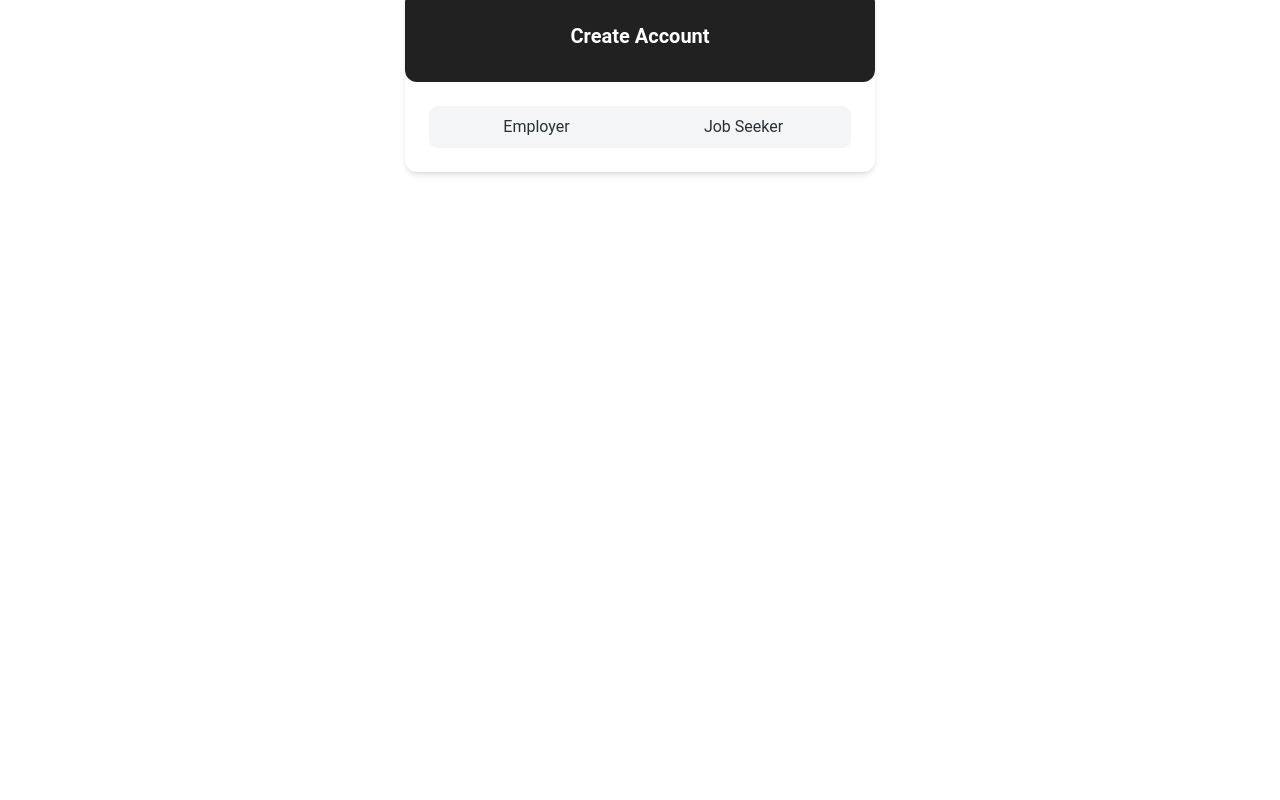
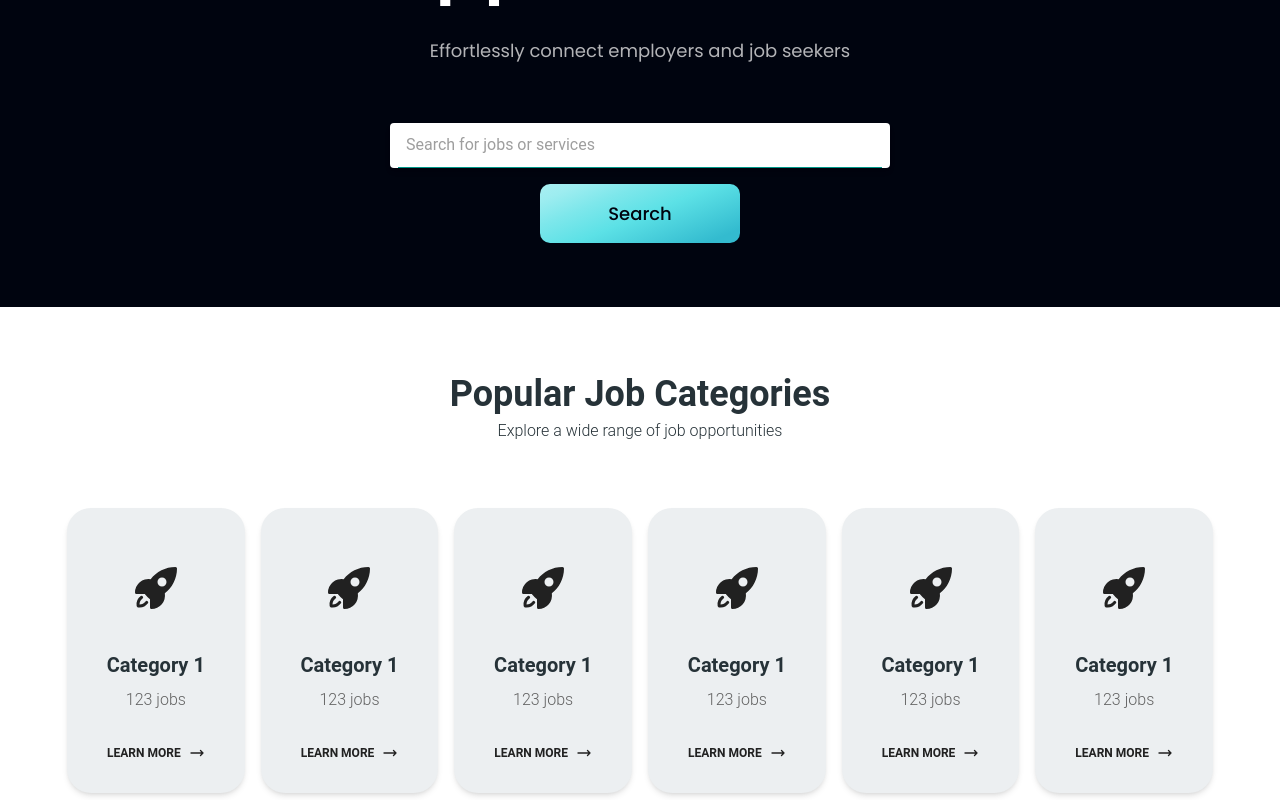
Before and after one commit to febryprasetyo/serice-seeker-front-end, a React (Vite) app: page / in a window 1280 px wide. Shown: the part 360-1160 px from the top of the page. Before the commit the page ends 800 px from the top, so only its background shows below. Built offline with nearby package versions, Linux system fonts and the light colour scheme; the HTML template or start-up script is replaced by a standard one.

Commit message:
Popular Job Categories

```diff
--- a/src/App.jsx
+++ b/src/App.jsx
@@ -3,14 +3,17 @@ import Homepage from '@/page/Homepage';
 import Login from '@/page/auth/Login';
 import { BrowserRouter, Route, Routes } from 'react-router-dom';
 import Signin from '@/page/auth/Signin';
+import Job from './page/job/job';
 
 function App() {
   return (
     <>
       <BrowserRouter>
-        {/* <Navbar></Navbar> */}
+        <Navbar></Navbar>
         <Routes>
-          <Route path='/' element={<Signin />}></Route>
+          <Route path='/' element={<Homepage />}></Route>
+          <Route path='/jobs' element={<Job />}></Route>
+
           {/* <Route path='/homepage' element={<Homepage />}></Route>
           <Route path='/login' element={<Login />}></Route>
           <Route path='/SignIn' element={<SignIn />}></Route> */}
--- /dev/null
+++ b/src/components/card/card-category.jsx
@@ -0,0 +1,66 @@
+/* eslint-disable react/prop-types */
+import {
+  Card,
+  CardBody,
+  CardFooter,
+  Typography,
+  Button,
+  CardHeader,
+} from '@material-tailwind/react';
+
+const CardCategory = ({ category, value }) => {
+  return (
+    <Card className=' w-full max-w-[16rem] bg-blue-gray-50 rounded-3xl'>
+      <CardHeader
+        floated={false}
+        shadow={false}
+        color='transparent'
+        className='flex justify-center pt-10'>
+        <svg
+          xmlns='http://www.w3.org/2000/svg'
+          viewBox='0 0 24 24'
+          fill='currentColor'
+          className='mb-4 h-12 w-12 text-gray-900  '>
+          <path
+            fillRule='evenodd'
+            d='M9.315 7.584C12.195 3.883 16.695 1.5 21.75 1.5a.75.75 0 01.75.75c0 5.056-2.383 9.555-6.084 12.436A6.75 6.75 0 019.75 22.5a.75.75 0 01-.75-.75v-4.131A15.838 15.838 0 016.382 15H2.25a.75.75 0 01-.75-.75 6.75 6.75 0 017.815-6.666zM15 6.75a2.25 2.25 0 100 4.5 2.25 2.25 0 000-4.5z'
+            clipRule='evenodd'
+          />
+          <path d='M5.26 17.242a.75.75 0 10-.897-1.203 5.243 5.243 0 00-2.05 5.022.75.75 0 00.625.627 5.243 5.243 0 005.022-2.051.75.75 0 10-1.202-.897 3.744 3.744 0 01-3.008 1.51c0-1.23.592-2.323 1.51-3.008z' />
+        </svg>
+      </CardHeader>
+      <CardBody className='text-center'>
+        <div className=''></div>
+        <Typography variant='h5' color='blue-gray' className='mb-2'>
+          {category}
+        </Typography>
+        <Typography>{value} jobs</Typography>
+      </CardBody>
+      <CardFooter className='pt-0 flex justify-center '>
+        <a href='#' className='inline-block'>
+          <Button
+            size='sm'
+            variant='text'
+            className='flex justify-center gap-2'>
+            Learn More
+            <svg
+              xmlns='http://www.w3.org/2000/svg'
+              fill='none'
+              viewBox='0 0 24 24'
+              strokeWidth={2}
+              stroke='currentColor'
+              className='h-4 w-4'>
+              <path
+                strokeLinecap='round'
+                strokeLinejoin='round'
+                d='M17.25 8.25L21 12m0 0l-3.75 3.75M21 12H3'
+              />
+            </svg>
+          </Button>
+        </a>
+      </CardFooter>
+    </Card>
+  );
+};
+
+export default CardCategory;
--- /dev/null
+++ b/src/components/forms/register-form.jsx
@@ -0,0 +1,140 @@
+"use client";
+import React, { useState } from "react";
+import Image from "next/image";
+import * as Yup from "yup";
+import { Resolver, useForm } from "react-hook-form";
+import ErrorMsg from "../common/error-msg";
+import icon from "@/assets/images/icon/icon_60.svg";
+
+// form data type
+type IFormData = {
+  name: string;
+  email: string;
+  password: string;
+};
+
+// schema
+const schema = Yup.object().shape({
+  name: Yup.string().required().label("Name"),
+  email: Yup.string().required().email().label("Email"),
+  password: Yup.string().required().min(6).label("Password"),
+});
+// resolver
+const resolver = async (values) => {
+  return {
+    values: values.name ? values : {},
+    errors: !values.name
+      ? {
+        name: {
+          type: "required",
+          message: "Name is required.",
+        },
+        email: {
+          type: "required",
+          message: "Email is required.",
+        },
+        password: {
+          type: "required",
+          message: "Password is required.",
+        }
+      }
+      : {},
+  };
+};
+
+const RegisterForm = () => {
+  const [showPass, setShowPass] = useState<boolean>(false);
+  // react hook form
+  const {
+    register,
+    handleSubmit,
+    formState: { errors },
+    reset,
+  } = useForm<IFormData>({ resolver });
+  // on submit
+  const onSubmit = (data) => {
+    if (data) {
+      alert("Register successfully!");
+    }
+    reset();
+  };
+  return (
+    <form onSubmit={handleSubmit(onSubmit)}>
+      <div className="row">
+        <div className="col-12">
+          <div className="input-group-meta position-relative mb-25">
+            <label>Name*</label>
+            <input
+              type="text"
+              placeholder="James Brower"
+              {...register("name", { required: `Name is required!` })}
+              name="name"
+            />
+            <div className="help-block with-errors">
+              <ErrorMsg msg={errors.name?.message!} />
+            </div>
+          </div>
+        </div>
+        <div className="col-12">
+          <div className="input-group-meta position-relative mb-25">
+            <label>Email*</label>
+            <input
+              type="email"
+              placeholder="james@example.com"
+              {...register("email", { required: `Email is required!` })}
+              name="email"
+            />
+            <div className="help-block with-errors">
+              <ErrorMsg msg={errors.email?.message!} />
+            </div>
+          </div>
+        </div>
+        <div className="col-12">
+          <div className="input-group-meta position-relative mb-20">
+            <label>Password*</label>
+            <input
+              type={`${showPass ? "text" : "password"}`}
+              placeholder="Enter Password"
+              className="pass_log_id"
+              {...register("password", { required: `Password is required!` })}
+              name="password"
+            />
+            <span
+              className="placeholder_icon"
+              onClick={() => setShowPass(!showPass)}
+            >
+              <span className={`passVicon ${showPass ? "eye-slash" : ""}`}>
+                <Image src={icon} alt="pass-icon" />
+              </span>
+            </span>
+            <div className="help-block with-errors">
+              <ErrorMsg msg={errors.password?.message!} />
+            </div>
+          </div>
+        </div>
+        <div className="col-12">
+          <div className="agreement-checkbox d-flex justify-content-between align-items-center">
+            <div>
+              <input
+                type="checkbox"
+                name="remember"
+              />
+              <label htmlFor="remember">
+                By hitting the Register button, you agree to the{" "}
+                <a href="#">Terms conditions</a> &{" "}
+                <a href="#">Privacy Policy</a>
+              </label>
+            </div>
+          </div>
+        </div>
+        <div className="col-12">
+          <button type="submit" className="btn-eleven fw-500 tran3s d-block mt-20">
+            Register
+          </button>
+        </div>
+      </div>
+    </form>
+  );
+};
+
+export default RegisterForm;
--- a/src/components/homepage/Navbar.jsx
+++ b/src/components/homepage/Navbar.jsx
@@ -1,10 +1,22 @@
-import { useState } from 'react';
+/* eslint-disable no-unused-vars */
+import { useEffect, useState } from 'react';
 import { NavLink } from 'react-router-dom';
 import { Logo, close, menu } from '@/assets';
 import { navLinks } from '@/constants';
 import styles from '@/style';
+import Button from '@/components/Button';
+import { useAuth } from '@/store/auth';
 
 const Navbar = () => {
+  const { isLogin, user } = useAuth();
+
+  useEffect(() => {
+    // eslint-disable-next-line no-constant-condition
+
+    if (!isLogin) {
+      console.log('login');
+    }
+  }, [isLogin]);
   const [active, setActive] = useState('Home');
   const [toggle, setToggle] = useState(false);
 
@@ -28,6 +40,15 @@ const Navbar = () => {
                   <NavLink to={`${nav.id}`}>{nav.title}</NavLink>
                 </li>
               ))}
+              <div>
+                {}
+                <button className='py-2 px-6 font-poppins font-medium text-[18px] ml-4 text-primary bg-blue-gradient rounded-full outline-none hover:bg-blue-gray-50'>
+                  Login
+                </button>
+                <button className='py-2 px-6 font-poppins font-medium text-[18px] ml-4 text-primary bg-blue-gradient rounded-full outline-none hover:bg-blue-gray-50'>
+                  Register
+                </button>
+              </div>
             </ul>
 
             <div className='sm:hidden flex flex-1 justify-end items-center'>
@@ -53,6 +74,7 @@ const Navbar = () => {
                       <a href={`#${nav.id}`}>{nav.title}</a>
                     </li>
                   ))}
+                  <Button name='Search' styles={'w-[200px]'} />
                 </ul>
               </div>
             </div>
--- a/src/components/homepage/PopularCategory.jsx
+++ b/src/components/homepage/PopularCategory.jsx
@@ -1,9 +1,30 @@
 // import { stats } from '../../constants';
-import styles from '../../style';
+
+import styles from '@/style';
+import CardCategory from '@/components/card/card-category';
+import { Typography } from '@material-tailwind/react';
 const PopularCategory = () => {
   return (
     <section
-      className={`${styles.flexCenter} flex-row flex-wrap sm:mb-20 mb-6`}></section>
+      className={`${styles.flexCenter} flex-col flex-wrap sm:mb-20 mb-6`}>
+      <div
+        className={`${styles.paddingY} ${styles.flexCenter} flex-col flex-wrap`}>
+        <Typography variant='h2' color='blue-gray'>
+          Popular Job Categories
+        </Typography>
+        <Typography color='blue-gray'>
+          Explore a wide range of job opportunities
+        </Typography>
+      </div>
+      <div className='grid grid-flow-col gap-4'>
+        <CardCategory value='123' category='Category 1' />
+        <CardCategory value='123' category='Category 1' />
+        <CardCategory value='123' category='Category 1' />
+        <CardCategory value='123' category='Category 1' />
+        <CardCategory value='123' category='Category 1' />
+        <CardCategory value='123' category='Category 1' />
+      </div>
+    </section>
   );
 };
 
--- /dev/null
+++ b/src/page/job/job.jsx
@@ -0,0 +1,7 @@
+import React from 'react';
+
+const Job = () => {
+  return <div>job</div>;
+};
+
+export default Job;
```
Also changed, not shown: src/page/job/index.js (added).
